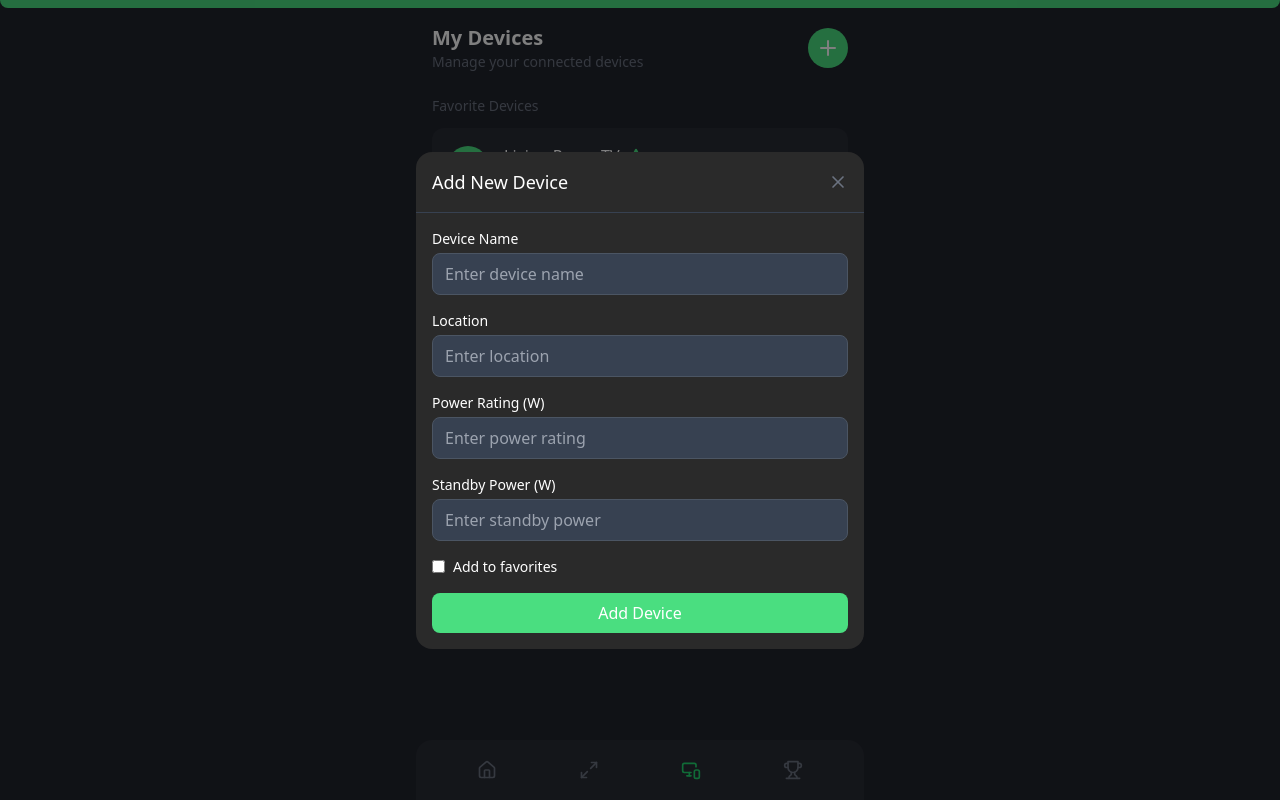
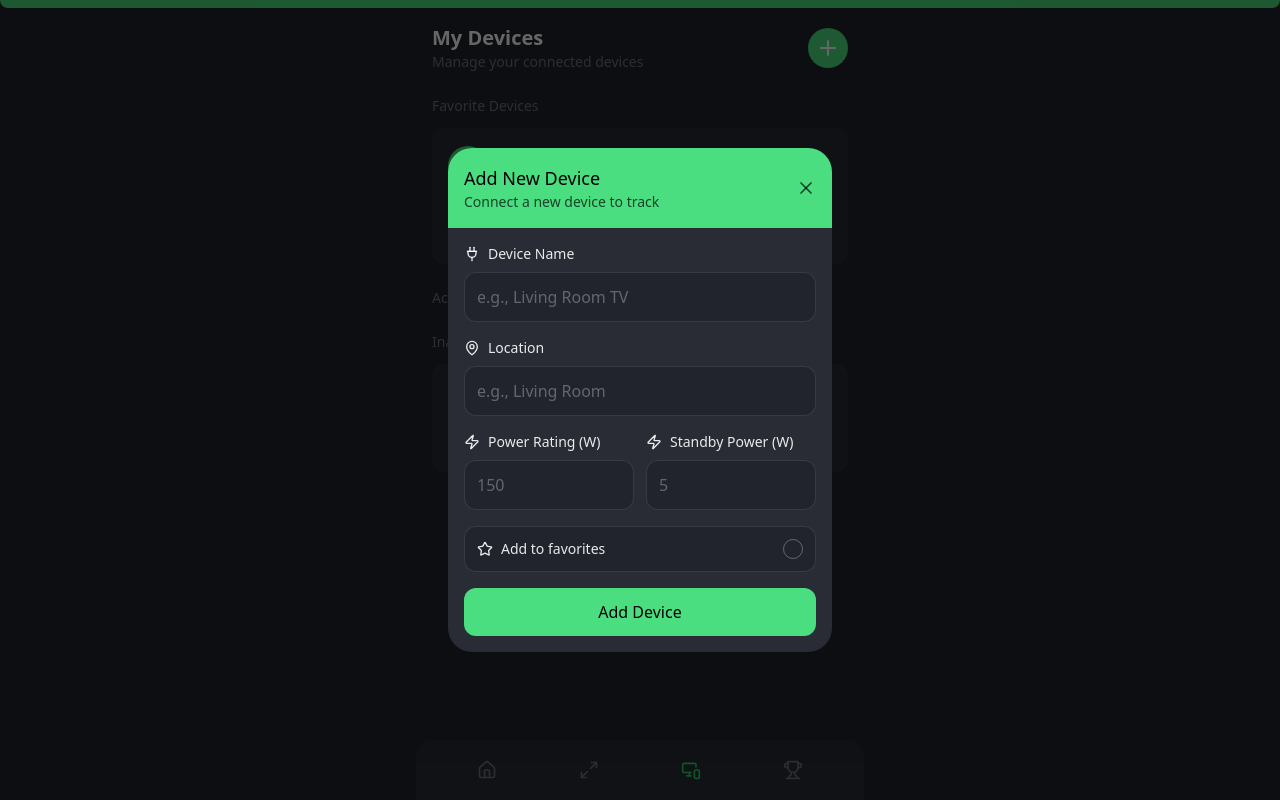
Before and after one commit to kaizerpwn/carbo, a Next.js app: page /devices in a window 1280 px wide. Both pictures are taken after a click on the button 828 px from the left and 48 px from the top of the page. Built offline with nearby package versions, Linux system fonts and the light colour scheme.

Commit message:
Enhance AddDevicesModal with improved styling and additional input fields for device details

```diff
--- a/src/components/AddDevicesModal.tsx
+++ b/src/components/AddDevicesModal.tsx
@@ -1,7 +1,7 @@
 "use client";
 
 import React, { useState } from "react";
-import { X } from "lucide-react";
+import { X, Plug2, MapPin, Zap, Star } from "lucide-react";
 import { AddDeviceModalProps } from "@/types/devices";
 
 export const AddDeviceModal: React.FC<AddDeviceModalProps> = ({
@@ -28,49 +28,64 @@ export const AddDeviceModal: React.FC<AddDeviceModalProps> = ({
   };
 
   return (
-    <div className="fixed inset-0 bg-black bg-opacity-50 flex items-center justify-center p-4 z-50">
-      <div className="bg-[#2A2A2A] rounded-2xl w-full max-w-md">
-        <div className="flex justify-between items-center p-4 border-b border-[#374151]">
-          <h2 className="text-white text-lg font-medium">Add New Device</h2>
+    <div className="fixed inset-0 bg-black/60 flex items-center justify-center p-4 z-50">
+      <div className="bg-backgroundLight rounded-3xl w-full max-w-sm overflow-hidden">
+        <div className="bg-[#4ADE80] p-4 relative">
+          <div className="flex justify-between items-center">
+            <div>
+              <h2 className="text-black text-lg font-medium">Add New Device</h2>
+              <p className="text-black/70 text-sm">
+                Connect a new device to track
+              </p>
+            </div>
             <button
               onClick={onClose}
-            className="text-[#6B7280] hover:text-white transition-colors"
+              className="text-black/70 hover:text-black transition-colors"
             >
               <X className="w-5 h-5" />
             </button>
           </div>
+        </div>
 
         <form onSubmit={handleSubmit} className="p-4 space-y-4">
-          <div>
-            <label className="text-sm text-white mb-1 block">Device Name</label>
+          <div className="space-y-2">
+            <label className="flex items-center gap-2 text-white/90 text-sm">
+              <Plug2 className="w-4 h-4" />
+              Device Name
+            </label>
             <input
               type="text"
               value={formData.name}
               onChange={(e) =>
                 setFormData({ ...formData, name: e.target.value })
               }
-              className="w-full bg-[#374151] rounded-lg px-3 py-2 text-white border border-[#4B5563] focus:border-[#4ADE80] focus:outline-none"
-              placeholder="Enter device name"
+              className="w-full bg-backgroundDark rounded-xl p-3 text-white border border-white/10 focus:border-[#4ADE80] focus:outline-none placeholder:text-white/30"
+              placeholder="e.g., Living Room TV"
               required
             />
           </div>
 
-          <div>
-            <label className="text-sm text-white mb-1 block">Location</label>
+          <div className="space-y-2">
+            <label className="flex items-center gap-2 text-white/90 text-sm">
+              <MapPin className="w-4 h-4" />
+              Location
+            </label>
             <input
               type="text"
               value={formData.location}
               onChange={(e) =>
                 setFormData({ ...formData, location: e.target.value })
               }
-              className="w-full bg-[#374151] rounded-lg px-3 py-2 text-white border border-[#4B5563] focus:border-[#4ADE80] focus:outline-none"
-              placeholder="Enter location"
+              className="w-full bg-backgroundDark rounded-xl p-3 text-white border border-white/10 focus:border-[#4ADE80] focus:outline-none placeholder:text-white/30"
+              placeholder="e.g., Living Room"
               required
             />
           </div>
 
-          <div>
-            <label className="text-sm text-white mb-1 block">
+          <div className="grid grid-cols-2 gap-3">
+            <div className="space-y-2">
+              <label className="flex items-center gap-2 text-white/90 text-sm">
+                <Zap className="w-4 h-4" />
                 Power Rating (W)
               </label>
               <input
@@ -79,15 +94,15 @@ export const AddDeviceModal: React.FC<AddDeviceModalProps> = ({
                 onChange={(e) =>
                   setFormData({ ...formData, powerRating: e.target.value })
                 }
-              className="w-full bg-[#374151] rounded-lg px-3 py-2 text-white border border-[#4B5563] focus:border-[#4ADE80] focus:outline-none"
-              placeholder="Enter power rating"
+                className="w-full bg-backgroundDark rounded-xl p-3 text-white border border-white/10 focus:border-[#4ADE80] focus:outline-none placeholder:text-white/30"
+                placeholder="150"
                 required
                 min="0"
               />
             </div>
-
-          <div>
-            <label className="text-sm text-white mb-1 block">
+            <div className="space-y-2">
+              <label className="flex items-center gap-2 text-white/90 text-sm">
+                <Zap className="w-4 h-4" />
                 Standby Power (W)
               </label>
               <input
@@ -96,31 +111,52 @@ export const AddDeviceModal: React.FC<AddDeviceModalProps> = ({
                 onChange={(e) =>
                   setFormData({ ...formData, standbyPower: e.target.value })
                 }
-              className="w-full bg-[#374151] rounded-lg px-3 py-2 text-white border border-[#4B5563] focus:border-[#4ADE80] focus:outline-none"
-              placeholder="Enter standby power"
+                className="w-full bg-backgroundDark rounded-xl p-3 text-white border border-white/10 focus:border-[#4ADE80] focus:outline-none placeholder:text-white/30"
+                placeholder="5"
                 required
                 min="0"
               />
             </div>
-
-          <div className="flex items-center gap-2">
-            <input
-              type="checkbox"
-              id="favorite"
-              checked={formData.isFavorite}
-              onChange={(e) =>
-                setFormData({ ...formData, isFavorite: e.target.checked })
-              }
-              className="rounded border-[#4B5563] text-[#4ADE80] focus:ring-[#4ADE80]"
-            />
-            <label htmlFor="favorite" className="text-sm text-white">
-              Add to favorites
-            </label>
           </div>
 
           <button
+            type="button"
+            onClick={() =>
+              setFormData((prev) => ({ ...prev, isFavorite: !prev.isFavorite }))
+            }
+            className={`w-full flex items-center justify-between p-3 rounded-xl border ${
+              formData.isFavorite
+                ? "bg-backgroundDark border-[#4ADE80]"
+                : "bg-backgroundDark border-white/10"
+            }`}
+          >
+            <div className="flex items-center gap-2 text-white/90">
+              <Star
+                className={
+                  formData.isFavorite ? "fill-[#4ADE80] text-[#4ADE80]" : ""
+                }
+                size={16}
+              />
+              <span className="text-sm">Add to favorites</span>
+            </div>
+            <div
+              className={`w-5 h-5 rounded-full border ${
+                formData.isFavorite
+                  ? "border-[#4ADE80] bg-[#4ADE80]"
+                  : "border-white/30"
+              }`}
+            >
+              {formData.isFavorite && (
+                <div className="w-full h-full flex items-center justify-center">
+                  <div className="w-2 h-2 bg-black rounded-full"></div>
+                </div>
+              )}
+            </div>
+          </button>
+
+          <button
             type="submit"
-            className="w-full bg-[#4ADE80] text-white py-2 rounded-lg hover:bg-[#3aa568] transition-colors"
+            className="w-full bg-[#4ADE80] text-black font-medium p-3 rounded-xl mt-2"
           >
             Add Device
           </button>
```
Lines whose indentation alone changed are shown as unchanged.
